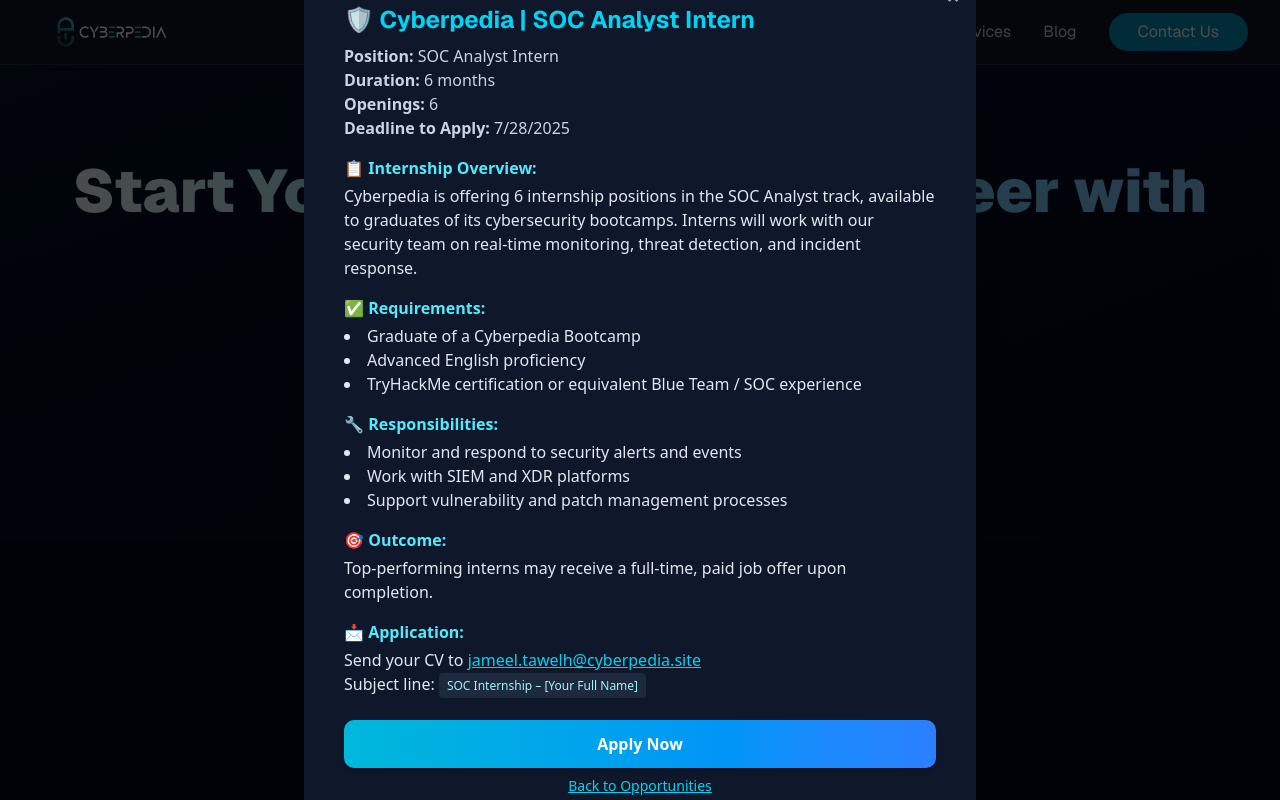
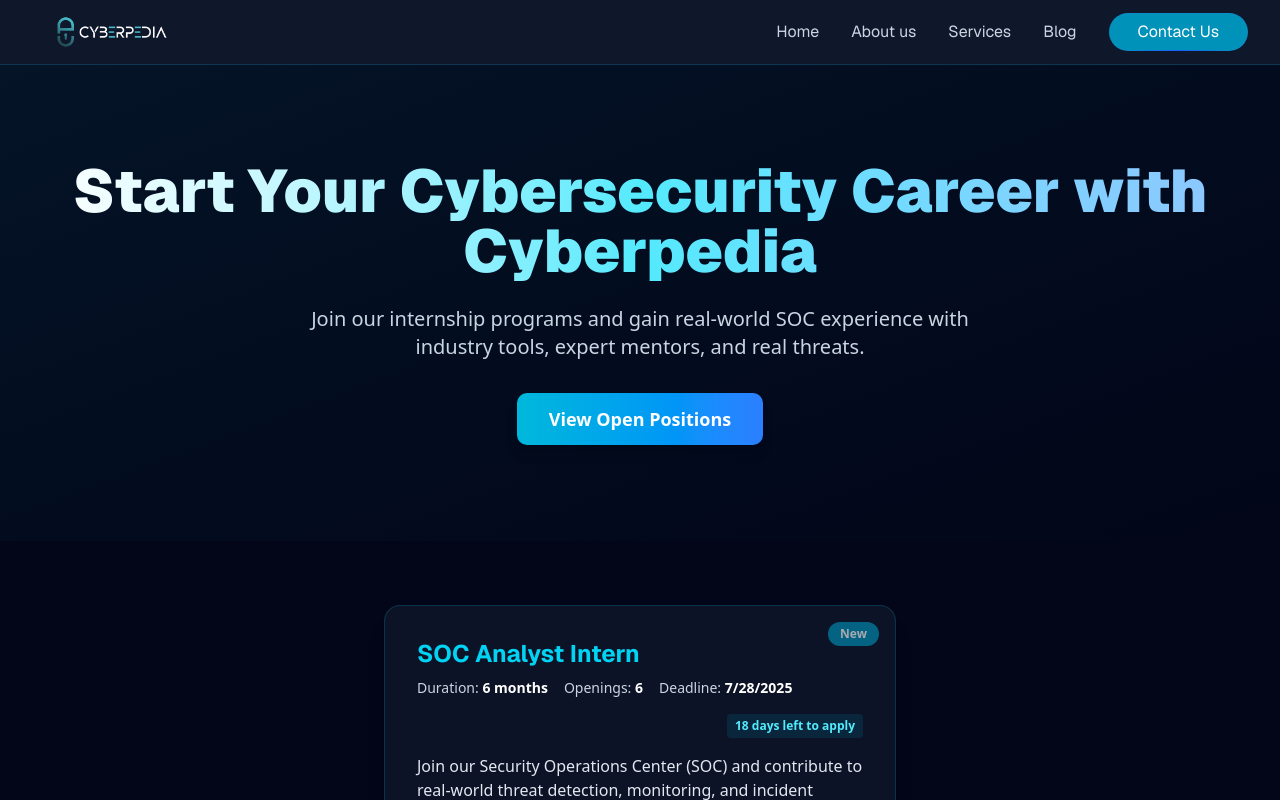
Before and after one commit to OdayBakkour1/Cyberpedia_Website, a Next.js app: page /internships in a window 1280 px wide. Both pictures are taken after a click on the button "View Open Positions". Shown: the top 800 px of the page. Built offline with nearby package versions, Linux system fonts and the light colour scheme; a web font is replaced by a local one.

Commit message:
Refactor internship details modal to expandable card for better UX and compact view

```diff
--- a/src/app/internships/page.tsx
+++ b/src/app/internships/page.tsx
@@ -35,7 +35,7 @@
 }
 
 export default function InternshipsPage() {
-  const [showModal, setShowModal] = useState(false);
+  const [showDetails, setShowDetails] = useState(false);
   const daysLeft = getDaysLeft(INTERNSHIP.deadline);
 
   return (
@@ -50,7 +50,7 @@
         </p>
         <button
           className="bg-gradient-to-r from-cyan-500 to-blue-500 hover:from-cyan-400 hover:to-blue-400 text-white px-8 py-3 text-lg rounded-lg font-bold shadow-lg transition-all duration-300"
-          onClick={() => setShowModal(true)}
+          onClick={() => setShowDetails(true)}
         >
           View Open Positions
         </button>
@@ -72,24 +72,12 @@
           <p className="mb-6 text-slate-200">{INTERNSHIP.shortDescription}</p>
           <button
             className="bg-gradient-to-r from-cyan-500 to-blue-500 hover:from-cyan-400 hover:to-blue-400 text-white px-6 py-2 rounded-lg font-bold shadow-md transition-all duration-300"
-            onClick={() => setShowModal(true)}
+            onClick={() => setShowDetails((prev) => !prev)}
           >
-            View Details
+            {showDetails ? 'Hide Details' : 'View Details'}
           </button>
-        </div>
-      </section>
-
-      {/* Internship Modal / Details Section */}
-      {showModal && (
-        <div className="fixed inset-0 z-50 flex items-center justify-center bg-black/70">
-          <div className="bg-slate-900 rounded-2xl shadow-2xl p-10 max-w-2xl w-full relative animate-fade-in">
-            <button
-              className="absolute top-4 right-4 text-slate-400 hover:text-cyan-400 text-2xl font-bold"
-              onClick={() => setShowModal(false)}
-              aria-label="Close"
-            >
-              ×
-            </button>
+          {showDetails && (
+            <div className="mt-8 bg-slate-800 rounded-xl shadow-lg p-6 border border-cyan-500/20 animate-fade-in">
               <h3 className="text-2xl font-bold text-cyan-400 mb-2 font-designer flex items-center gap-2">
                 🛡️ Cyberpedia | {INTERNSHIP.title}
               </h3>
@@ -136,15 +124,10 @@
               >
                 Apply Now
               </a>
-            <button
-              className="block w-full text-cyan-400 underline text-sm mt-2"
-              onClick={() => setShowModal(false)}
-            >
-              Back to Opportunities
-            </button>
-          </div>
             </div>
           )}
         </div>
+      </section>
+    </div>
   );
 }
```
Lines whose indentation alone changed are shown as unchanged.
